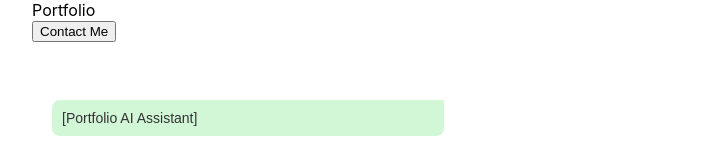
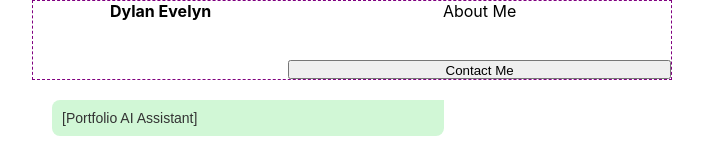
Before and after one commit to DJEvelyn/chat-portfolio, a React (Create React App) app: page / in a window 1280 px wide. Shown: the top 160 px of the page, without its empty margins (288-991 px from the left). Built offline with nearby package versions, Linux system fonts and the light colour scheme; no server answers.

Commit message:
Setup ProfileMain

```diff
--- a/src/App.js
+++ b/src/App.js
@@ -6,6 +6,7 @@ import styled from 'styled-components'
 import Profile from './components/profile/Profile';
 
 import Display from './components/displayer/Display.jsx';
+import ProfileMain from './components/profile/ProfileMain.jsx';
 
 function App() {
 
@@ -15,7 +16,7 @@ function App() {
   return (
     <MainCSS>
         <Display
-        header={<Profile/>}
+        header={<ProfileMain/>}
         top={<ChatDisplay inputText={text} setInputLocked={setInputLocked}/>}
         search={<Input setText={setText} inputLocked={inputLocked}/>}
         bottom={<ProjectDisplay inputText={text} />}
--- a/src/components/displayer/Display.jsx
+++ b/src/components/displayer/Display.jsx
@@ -34,6 +34,7 @@ const DisplayCSS = styled.div`
 
         display: grid;
         grid-template-rows: 10% 30% 10% 50%;
+        /* grid-template-rows: 2fr 3fr 1fr 3fr; */
     }
 
     .holder-element {
--- /dev/null
+++ b/src/components/profile/ProfileMain.jsx
@@ -0,0 +1,53 @@
+import React from 'react'
+import styled from 'styled-components'
+
+export default function ProfileMain()
+{
+
+    return (
+        <ProfileMainCSS>
+            <span className='nameSection'> Dylan Evelyn </span>
+            <span className='aboutMeSection'> About Me </span>
+
+
+            <button style={{gridArea: 'contact'}}> Contact Me </button>
+        </ProfileMainCSS>
+    )
+
+}
+
+const ProfileMainCSS = styled.div `
+
+    box-sizing: border-box;
+
+    min-width: 100%;
+    min-height: 100%;
+
+    border: 1px dashed purple;
+
+    display: grid;
+
+    grid-template-columns: 40% 1fr;
+    grid-template-rows: 25% 50% 25%;
+    grid-template-areas:
+    'name about'
+    'image text'
+    'icons contact';
+
+    .nameSection {
+        grid-area: name;
+
+        font-weight: bold;
+    }
+
+    .aboutMeSection {
+        grid-area: about;
+    }
+
+    .nameSection, .aboutMeSection {
+        display: flex;
+        justify-content: center;
+        align-items: center;
+    }
+
+`
--- a/src/components/projects/ProjectDisplay.jsx
+++ b/src/components/projects/ProjectDisplay.jsx
@@ -127,6 +127,7 @@ export default function ProjectDisplay({inputText})
 
 const ProjectDisplayCSS = styled.div `
 
+
     width: 100%;
     height: 100%;
 
```
